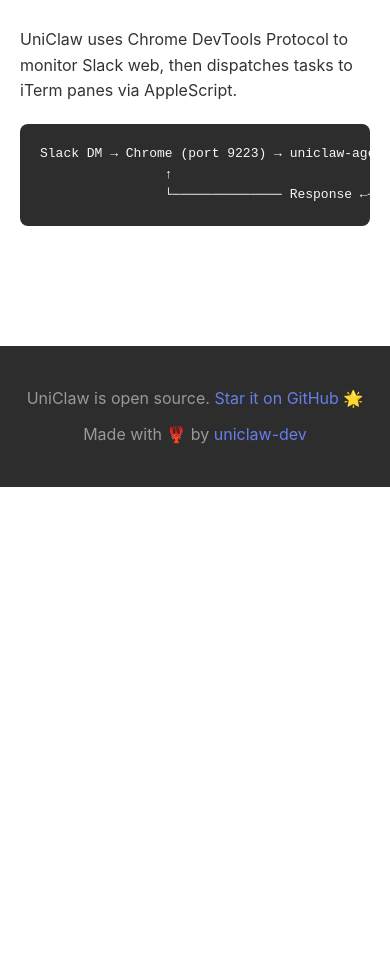
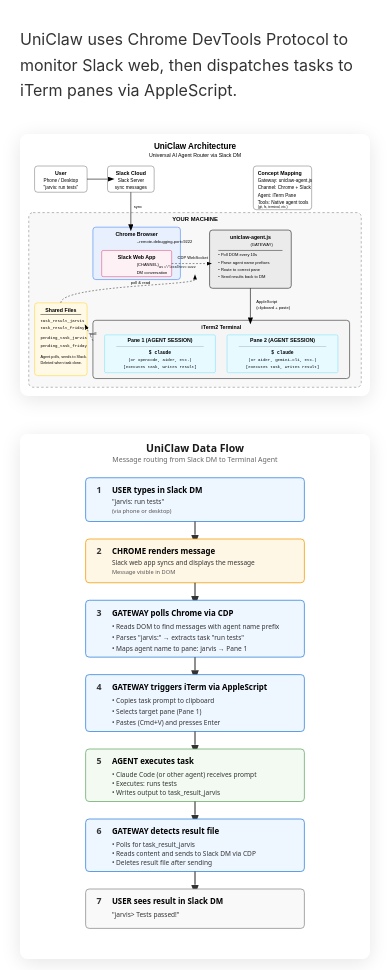
Before and after one commit to uniclaw-dev/uniclaw, a website: page docs/index.html in a window 390 px wide. Shown: the part 4070-5040 px from the top of the page. Before the commit the page ends 4557 px from the top, so only its background shows below. Drawn offline with Linux system fonts and the light colour scheme.

Commit message:
Add SVG diagrams to GitHub Pages site
- Copy architecture.svg and datapath.svg to docs/
- Add images to Architecture section with responsive styling

```diff
--- a/docs/index.html
+++ b/docs/index.html
@@ -290,10 +290,11 @@ jarvis: status</pre>
             <section>
                 <h2>Architecture</h2>
                 <p>UniClaw uses Chrome DevTools Protocol to monitor Slack web, then dispatches tasks to iTerm panes via AppleScript.</p>
-                <div class="code-block">
-<pre>Slack DM → Chrome (port 9223) → uniclaw-agent.js → iTerm Pane → Claude Code
-                ↑                                              ↓
-                └────────────── Response ←─────────────────────┘</pre>
+                <div style="margin: 30px 0; text-align: center;">
+                    <img src="architecture.svg" alt="UniClaw Architecture" style="max-width: 100%; height: auto; border-radius: 8px; box-shadow: 0 4px 20px rgba(0,0,0,0.1);">
+                </div>
+                <div style="margin: 30px 0; text-align: center;">
+                    <img src="datapath.svg" alt="UniClaw Data Flow" style="max-width: 100%; height: auto; border-radius: 8px; box-shadow: 0 4px 20px rgba(0,0,0,0.1);">
                 </div>
             </section>
         </div>
```
Also changed, not shown: docs/architecture.svg (added), docs/datapath.svg (added).
